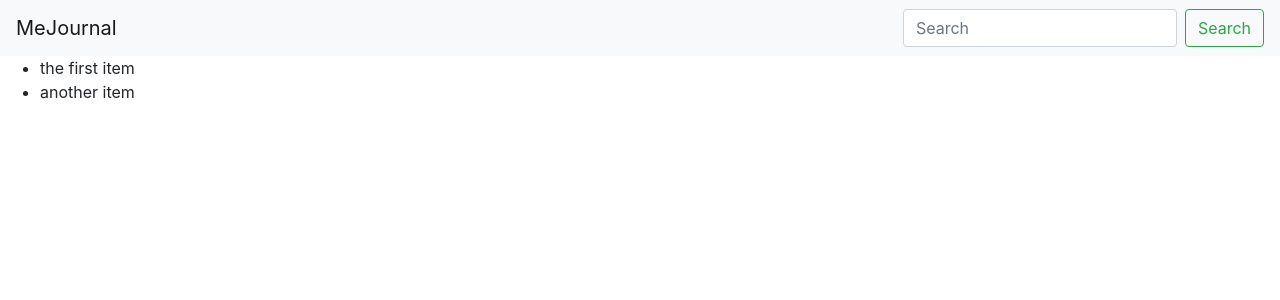
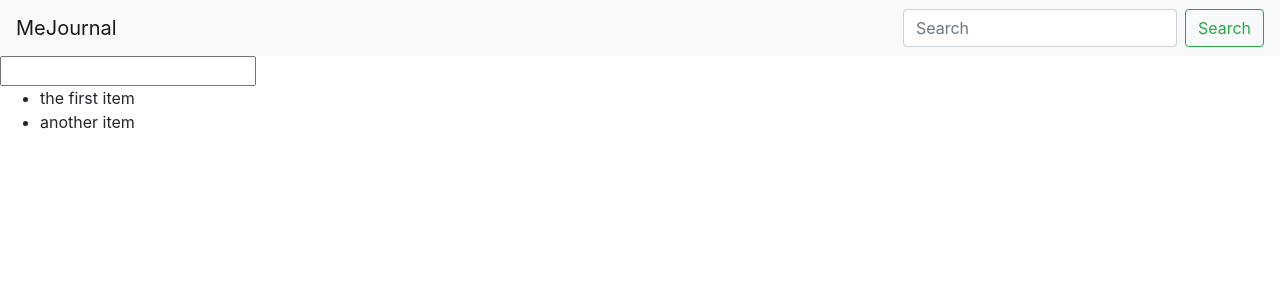
Before and after one commit to muatik/mejournal-app, a React (Create React App) app in the folder mejournal-ui/: page / in a window 1280 px wide. Shown: the top 300 px of the page. Built offline with nearby package versions, Linux system fonts and the light colour scheme.

Commit message:
add memo form

```diff
--- a/mejournal-ui/package.json
+++ b/mejournal-ui/package.json
@@ -6,6 +6,7 @@
     "@testing-library/jest-dom": "^4.2.4",
     "@testing-library/react": "^9.3.2",
     "@testing-library/user-event": "^7.1.2",
+    "axios": "^0.19.2",
     "bootstrap": "^4.5.0",
     "react": "^16.13.1",
     "react-dom": "^16.13.1",
--- a/mejournal-ui/src/App.js
+++ b/mejournal-ui/src/App.js
@@ -1,11 +1,36 @@
-import React from 'react';
-import NavBar from './components/NavBar'
-import MemoList from './components/MemoList'
+import React, { useState } from 'react';
+import NavBar from './components/NavBar';
+import MemoList from './components/MemoList';
+import MemoForm from './components/MemoForm';
 
 const App = () => {
+  const [memoList, setMemoList] = useState([
+    {
+      'id': 1,
+      'text': 'the first item',
+      'date': new Date()
+    },
+    {
+      'id': 2,
+      'text': 'another item',
+      'date': new Date()
+    }
+  ]);
+
+  const onMemoFormSubmit = ({ text, date }, onComplete) => {
+    const newMemo = {
+      'id': memoList.length + 1,
+      'text': text,
+      'date': date
+    }
+    setMemoList([...memoList, newMemo])
+    onComplete();
+  }
+
   return (<div>
     <NavBar />
-    <MemoList />
+    <MemoForm onSubmit={onMemoFormSubmit} />
+    <MemoList memoList={memoList} />
   </div>);
 }
 
--- a/mejournal-ui/src/components/Memo/Memo.js
+++ b/mejournal-ui/src/components/Memo/Memo.js
@@ -2,7 +2,7 @@ import React from 'react';
 
 const Memo = ({ memo }) => {
   return (<span>
-    {memo.title}
+    {memo.text}
   </span>);
 }
 
--- a/mejournal-ui/src/components/Memo/index.js
+++ b/mejournal-ui/src/components/Memo/index.js
@@ -1,3 +1,3 @@
-import Memo from './Memo';
+import Memo from './memo';
 
 export default Memo;
--- /dev/null
+++ b/mejournal-ui/src/components/MemoForm/index.js
@@ -0,0 +1,3 @@
+import MemoForm from './memoForm';
+
+export default MemoForm;
--- /dev/null
+++ b/mejournal-ui/src/components/MemoForm/memoForm.js
@@ -0,0 +1,28 @@
+import React from 'react';
+
+const MemoForm = ({ onSubmit }) => {
+
+  const formRef = React.createRef();
+
+  const submitForm = (e) => {
+    e.preventDefault();
+    const { text: textInp } = e.target;
+
+    const memo = {
+      text: textInp.value,
+      date: new Date()
+    }
+
+    onSubmit(memo, resetForm);
+  }
+
+  const resetForm = () => {
+    formRef.current.reset();
+  }
+
+  return (<form onSubmit={submitForm} ref={formRef} >
+    <input name="text" />
+  </form>);
+}
+
+export default MemoForm;
--- a/mejournal-ui/src/components/MemoList/MemoList.js
+++ b/mejournal-ui/src/components/MemoList/MemoList.js
@@ -1,22 +1,12 @@
 import React from 'react';
 import Memo from '../Memo';
 
-const MemoList = () => {
-  const memoList = [
-    {
-      'id': 1,
-      'title': 'the first item',
-      'date': new Date()
-    },
-    {
-      'id': 2,
-      'title': 'another item',
-      'date': new Date()
-    }
-  ]
+const MemoList = ({ memoList }) => {
+
   const memoListView = memoList.map(memo =>
     <li key={memo.id}><Memo memo={memo} /></li>
   );
+
   return (
     <ul>
       {memoListView}
--- a/mejournal-ui/src/components/MemoList/index.js
+++ b/mejournal-ui/src/components/MemoList/index.js
@@ -1,3 +1,3 @@
-import MemoList from './MemoList';
+import memoList from './memoList';
 
-export default MemoList;
+export default memoList;
--- a/mejournal-ui/src/components/NavBar/index.js
+++ b/mejournal-ui/src/components/NavBar/index.js
@@ -1,3 +1,3 @@
-import NavBar from './NavBar';
+import NavBar from './navBar';
 
 export default NavBar;
```
Also changed, not shown: 1 other file (tests, documents, lock files or other folders).
